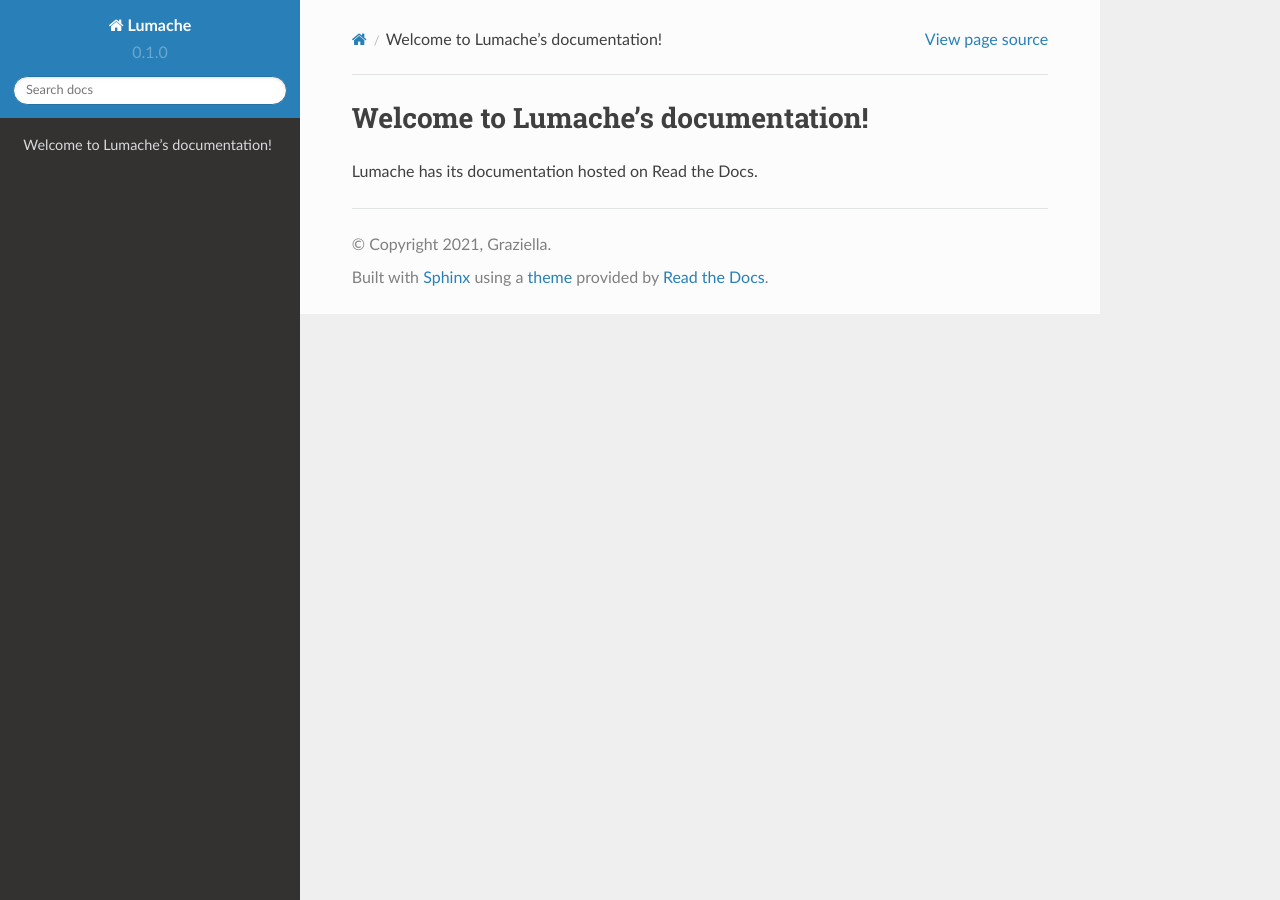
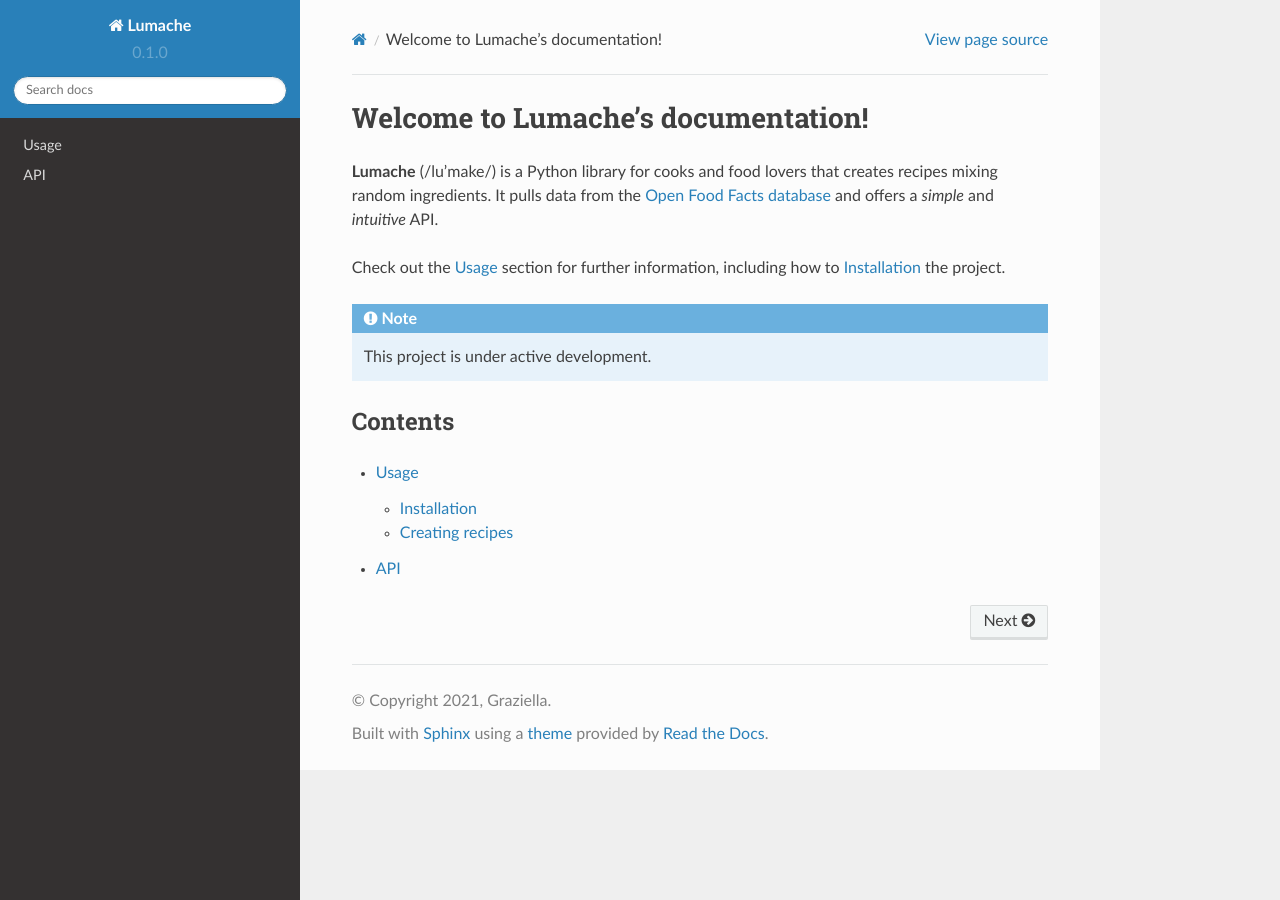
Before and after one commit to YuanMei-XR/xr-rtd-tutorial, a Sphinx documentation site: the page built from docs/source/index.rst, in a window 1280 px wide. Built offline with Sphinx 7.4.7 and the Read the Docs theme 2.0.0, drawn with Linux system fonts in a browser that asks for light colours.

Commit message:
Update index.rst

```diff
--- a/docs/source/index.rst
+++ b/docs/source/index.rst
@@ -1,4 +1,22 @@
 Welcome to Lumache's documentation!
 ===================================
 
-Lumache has its documentation hosted on Read the Docs.
+**Lumache** (/lu'make/) is a Python library for cooks and food lovers
+that creates recipes mixing random ingredients.
+It pulls data from the `Open Food Facts database <https://world.openfoodfacts.org/>`_
+and offers a *simple* and *intuitive* API.
+
+Check out the :doc:`usage` section for further information, including
+how to :ref:`installation` the project.
+
+.. note::
+
+   This project is under active development.
+
+Contents
+--------
+
+.. toctree::
+
+   usage
+   api
```
